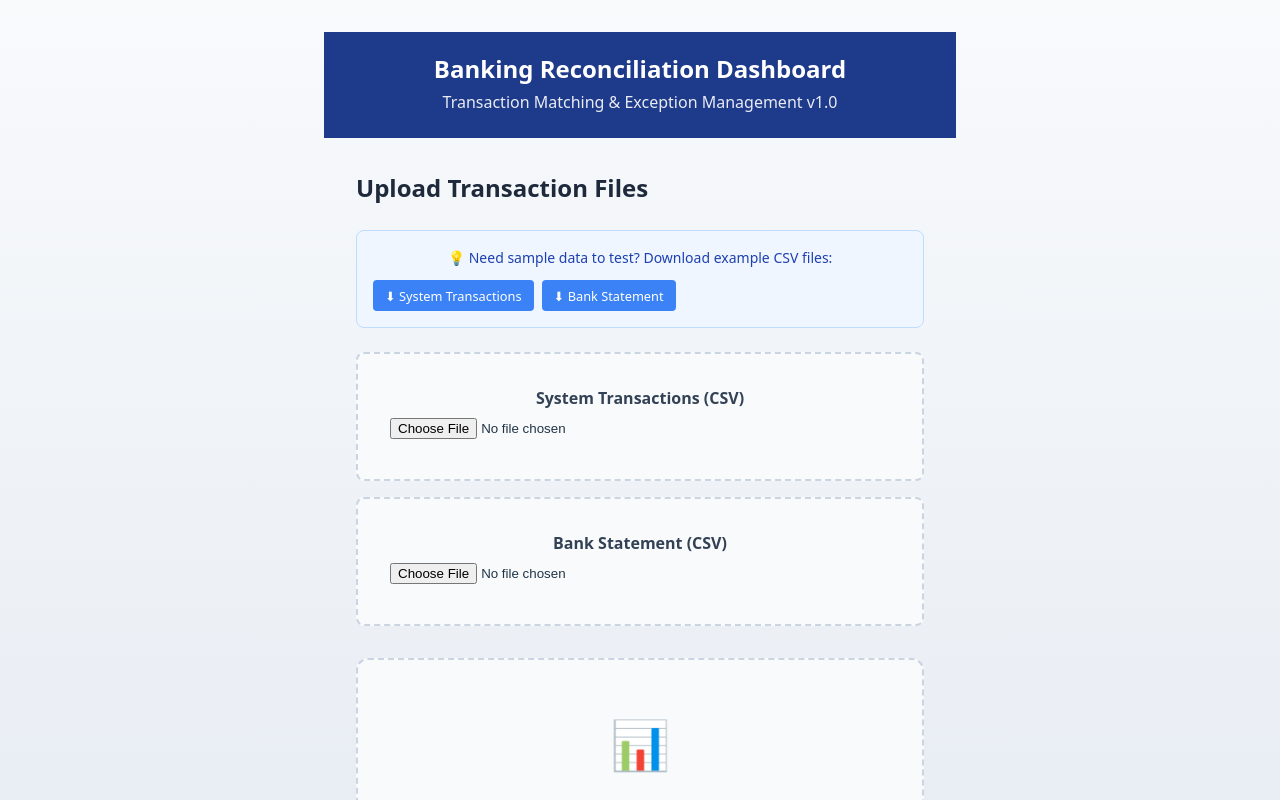
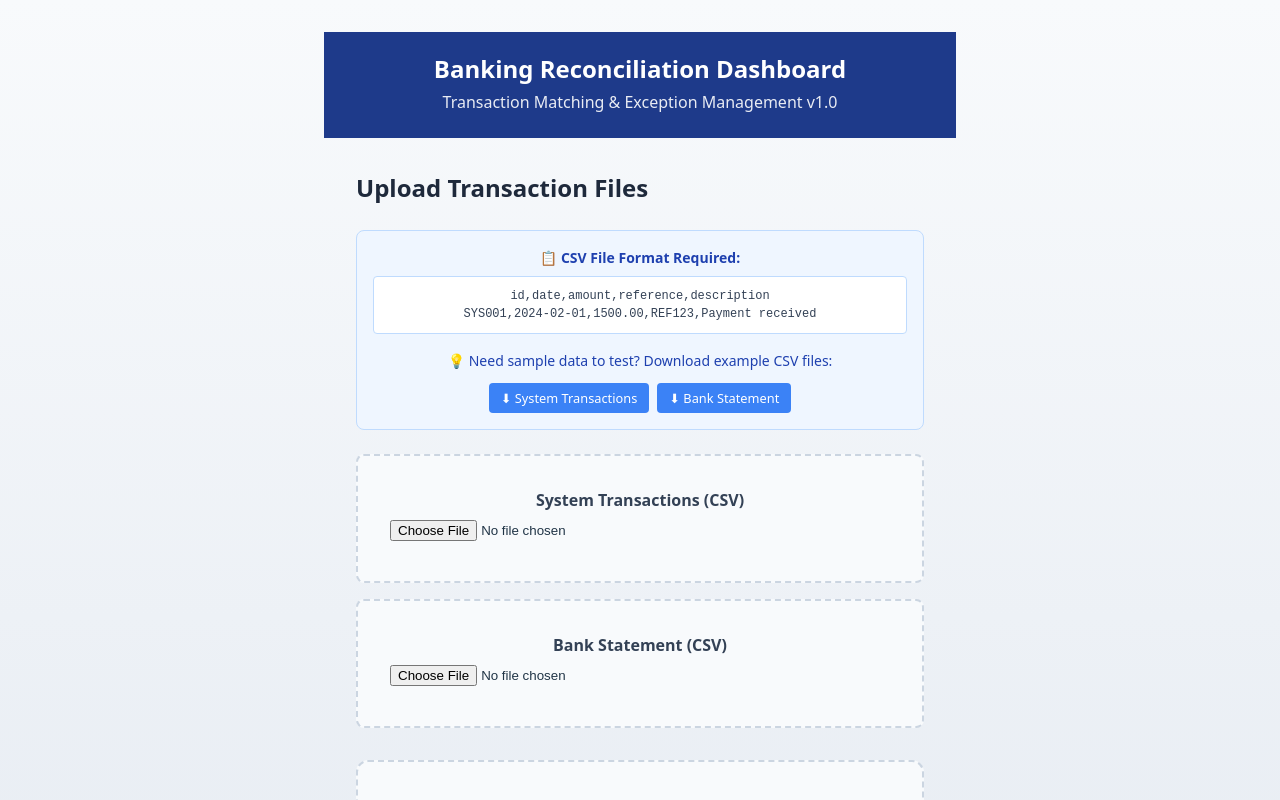
Before and after one commit to gillybops/banking-recon-dashboard, a React (Vite) app: page / in a window 1280 px wide. Shown: the top 800 px of the page. Built offline with nearby package versions, Linux system fonts and the light colour scheme.

Commit message:
Fixed FileUpload syntax errors

```diff
--- a/src/components/SampleDataButtons.jsx
+++ b/src/components/SampleDataButtons.jsx
@@ -38,6 +38,32 @@ BNK005,2024-02-03,500.00,REF999,Unknown transaction`;
       padding: '1rem',
       marginBottom: '1.5rem'
     }}>
+      {/* CSV Format Section */}
+      <div style={{ marginBottom: '1rem' }}>
+        <div style={{
+          fontWeight: '600',
+          color: '#1e40af',
+          marginBottom: '0.5rem',
+          fontSize: '0.875rem'
+        }}>
+          📋 CSV File Format Required:
+        </div>
+        <div style={{
+          fontFamily: 'monospace',
+          fontSize: '0.75rem',
+          backgroundColor: 'white',
+          padding: '0.6rem',
+          borderRadius: '4px',
+          color: '#334155',
+          overflowX: 'auto',
+          border: '1px solid #bfdbfe'
+        }}>
+          id,date,amount,reference,description<br/>
+          SYS001,2024-02-01,1500.00,REF123,Payment received
+        </div>
+      </div>
+
+      {/* Sample Data Download Section */}
       <p style={{
         margin: '0 0 0.75rem 0',
         color: '#1e40af',
@@ -46,7 +72,7 @@ BNK005,2024-02-03,500.00,REF999,Unknown transaction`;
       }}>
         💡 Need sample data to test? Download example CSV files:
       </p>
-      <div style={{ display: 'flex', gap: '0.5rem', flexWrap: 'wrap' }}>
+      <div style={{ display: 'flex', gap: '0.5rem', flexWrap: 'wrap', justifyContent: 'center' }}>
         <button
           onClick={() => downloadSample('system')}
           style={{
--- a/src/components/TransactionTable.jsx
+++ b/src/components/TransactionTable.jsx
@@ -10,15 +10,12 @@ export default function TransactionTable({ transactions, title }) {
   return (
     <div style={{ marginBottom: '2rem' }}>
       <h3 style={{ marginBottom: '1rem', color: '#1e293b' }}>{title}</h3>
-      <div style={{
-        overflowX: 'auto',
-        borderRadius: '8px',
-        boxShadow: '0 1px 3px rgba(0,0,0,0.1)'
-      }}>
+      <div style={{ overflowX: 'auto' }}>
         <table style={{
           width: '100%',
           borderCollapse: 'collapse',
-          backgroundColor: 'white'
+          backgroundColor: 'white',
+          boxShadow: '0 1px 3px rgba(0,0,0,0.1)'
         }}>
           <thead>
             <tr style={{ backgroundColor: '#f1f5f9' }}>
@@ -27,24 +24,37 @@ export default function TransactionTable({ transactions, title }) {
               <th style={tableHeaderStyle}>Amount</th>
               <th style={tableHeaderStyle}>Reference</th>
               <th style={tableHeaderStyle}>Description</th>
+              <th style={tableHeaderStyle}>Action</th>
             </tr>
           </thead>
           <tbody>
             {transactions.map((txn, index) => (
-              <tr
-                key={index}
-                style={{
-                  borderBottom: '1px solid #e2e8f0',
-                  transition: 'background-color 0.15s'
-                }}
-                onMouseEnter={(e) => e.currentTarget.style.backgroundColor = '#f8fafc'}
-                onMouseLeave={(e) => e.currentTarget.style.backgroundColor = 'white'}
-              >
+              <tr key={index} style={{
+                borderBottom: '1px solid #e2e8f0'
+              }}>
                 <td style={tableCellStyle}>{txn.id}</td>
                 <td style={tableCellStyle}>{txn.date}</td>
-                <td style={{...tableCellStyle, fontWeight: '600', fontFamily: 'monospace'}}>${txn.amount}</td>
-                <td style={{...tableCellStyle, color: '#0284c7', fontWeight: '500'}}>{txn.reference}</td>
+                <td style={tableCellStyle}>${txn.amount}</td>
+                <td style={tableCellStyle}>{txn.reference}</td>
                 <td style={tableCellStyle}>{txn.description}</td>
+                <td style={tableCellStyle}>
+                  <button
+                    onClick={() => copyToClipboard(txn, index)}
+                    style={{
+                      padding: '0.4rem 0.8rem',
+                      backgroundColor: copiedIndex === index ? '#10b981' : '#3b82f6',
+                      color: 'white',
+                      border: 'none',
+                      borderRadius: '0.375rem',
+                      cursor: 'pointer',
+                      fontSize: '0.875rem',
+                      fontWeight: '500',
+                      transition: 'background-color 0.2s'
+                    }}
+                  >
+                    {copiedIndex === index ? '✓ Copied' : 'Copy'}
+                  </button>
+                </td>
               </tr>
             ))}
           </tbody>
@@ -59,10 +69,7 @@ const tableHeaderStyle = {
   textAlign: 'left',
   fontWeight: '600',
   color: '#475569',
-  borderBottom: '2px solid #cbd5e1',
-  fontSize: '0.875rem',
-  textTransform: 'uppercase',
-  letterSpacing: '0.05em'
+  borderBottom: '2px solid #cbd5e1'
 };
 
 const tableCellStyle = {
```
